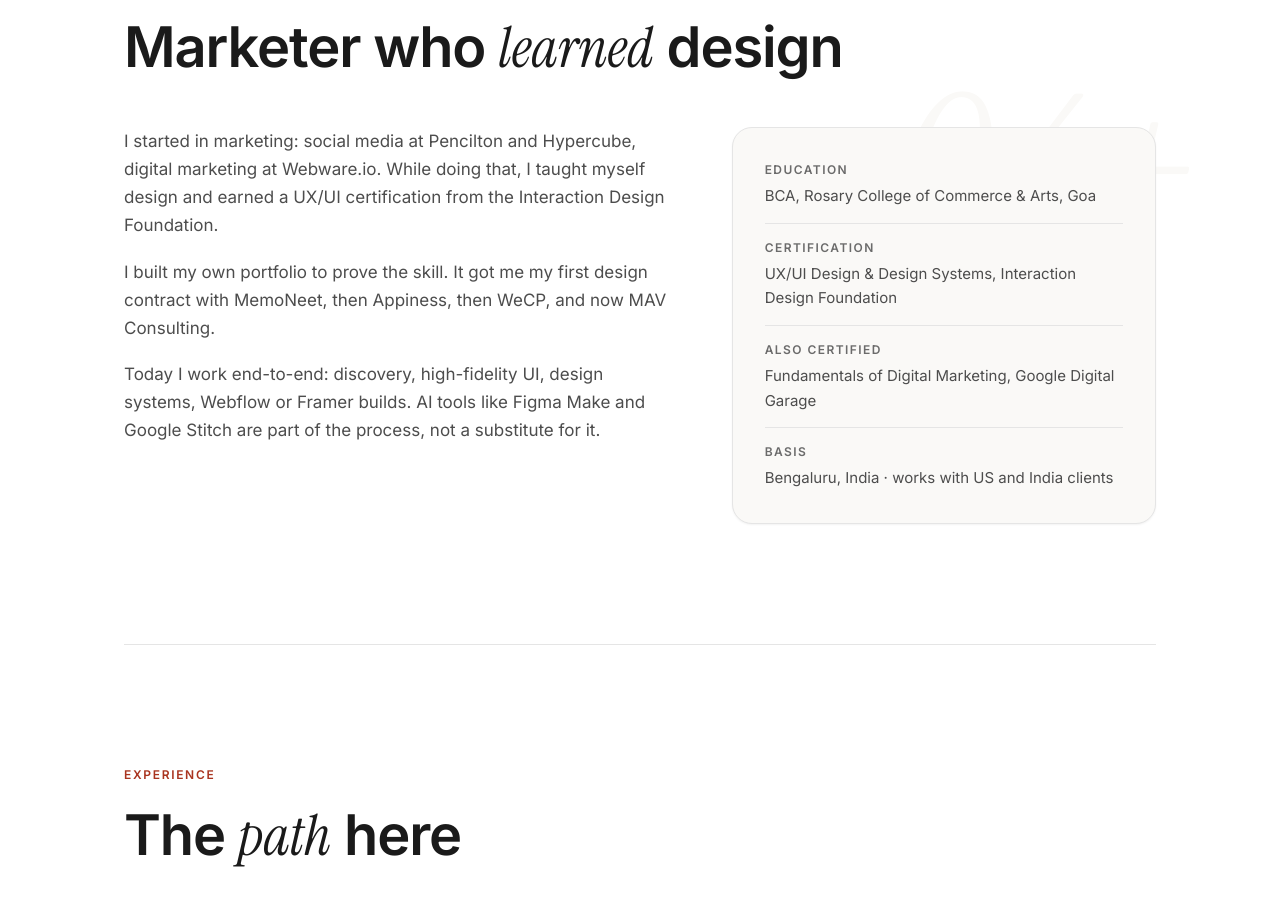
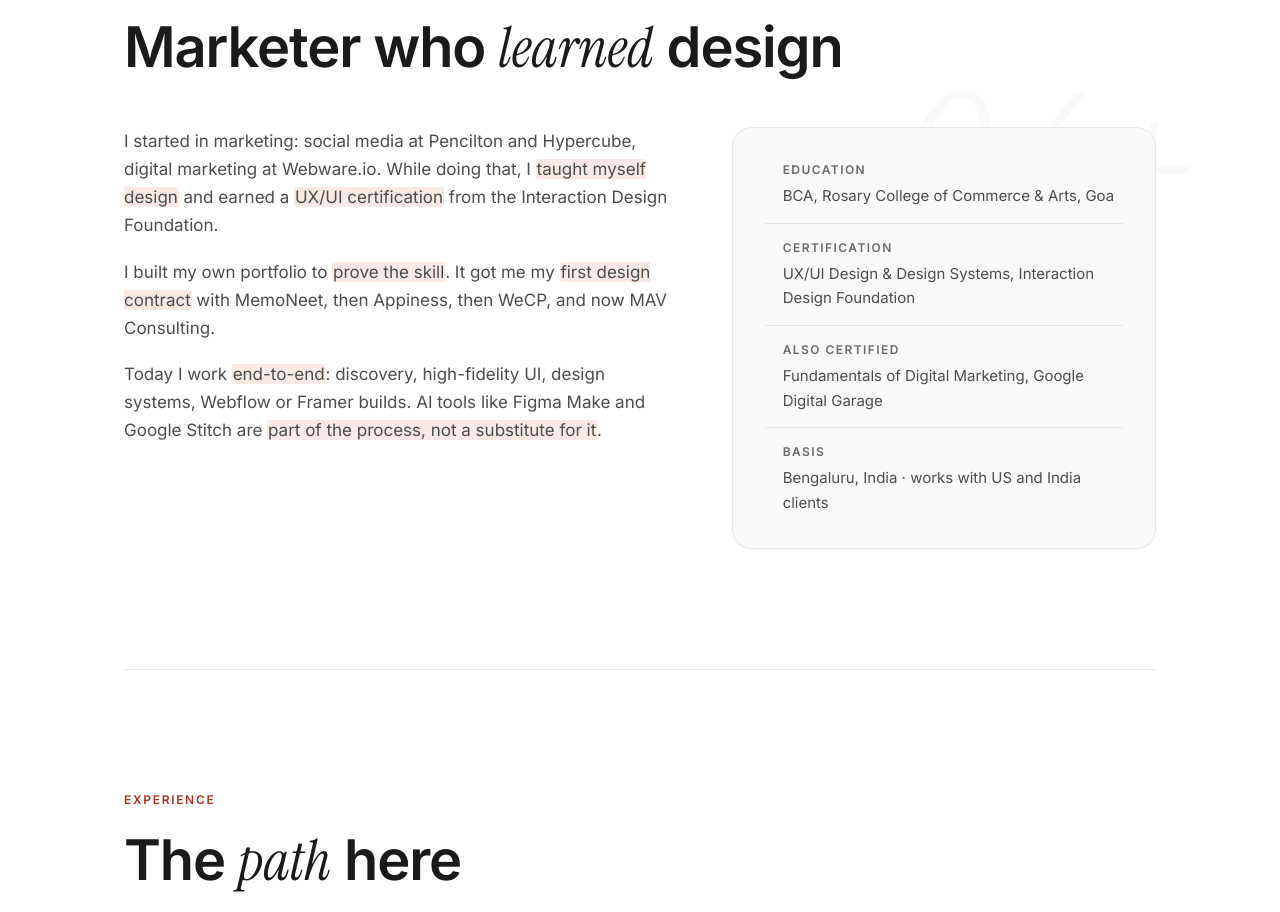
Before and after one commit to sahilpal55/portfolio, a plain HTML site: page index.html in a window 1280 px wide. Shown: the part 983-1895 px from the top of the page. Drawn offline with nearby package versions, Linux system fonts and the light colour scheme.

Commit message:
About: scroll-scrubbed highlight sweep + facts-card hover micros

```diff
--- a/index.html
+++ b/index.html
@@ -196,6 +196,15 @@
   color:var(--bg-tint);line-height:1;pointer-events:none;
   transform:translateY(0);
 }
+.hl{
+  background:var(--accent-soft);
+  background-image:linear-gradient(var(--accent-soft),var(--accent-soft));
+  background-repeat:no-repeat;
+  background-size:100% 62%;
+  background-position:0 78%;
+  border-radius:2px;
+  padding:0 .05em;
+}
 .about-grid{
   display:grid;grid-template-columns:1.3fr 1fr;gap:56px;
   position:relative;z-index:1;
@@ -206,13 +215,29 @@
   border-radius:var(--r-lg);padding:32px;height:fit-content;
   box-shadow:var(--shadow-1);
 }
-.facts-card div{padding:14px 0;border-bottom:1px solid var(--line);font-size:15px;color:var(--ink-2);}
+html.js .facts-card{transition:opacity .6s var(--ease),transform .6s var(--ease),box-shadow .4s var(--ease);}
+html.js .facts-card.in:hover{transform:translateY(-3px) scale(1.02);box-shadow:var(--shadow-hover);}
+.facts-card div{
+  padding:14px 0 14px 18px;border-bottom:1px solid var(--line);
+  font-size:15px;color:var(--ink-2);position:relative;
+  transition:color .3s var(--ease);
+}
 .facts-card div:first-child{padding-top:0;}
 .facts-card div:last-child{border-bottom:none;padding-bottom:0;}
+.facts-card div::before{
+  content:'';position:absolute;left:0;top:50%;
+  width:3px;height:50%;border-radius:2px;background:var(--accent);
+  transform:translateY(-50%) scaleY(0);
+  transition:transform .3s var(--ease);
+}
+.facts-card div:hover::before{transform:translateY(-50%) scaleY(1);}
+.facts-card div:hover{color:var(--ink);}
 .facts-card strong{
   display:block;font-size:12px;font-weight:600;text-transform:uppercase;
   letter-spacing:.12em;color:var(--ink-3);margin-bottom:4px;
+  transition:color .3s var(--ease);
 }
+.facts-card div:hover strong{color:var(--accent);}
 
 /* ============ experience timeline ============ */
 .tl{position:relative;padding:8px 0;}
@@ -488,9 +513,9 @@
       <div class="about-ghost" aria-hidden="true">04+</div>
       <div class="about-grid">
         <div>
-          <p class="rv" data-d="2">I started in marketing: social media at Pencilton and Hypercube, digital marketing at Webware.io. While doing that, I taught myself design and earned a UX/UI certification from the Interaction Design Foundation.</p>
-          <p class="rv" data-d="3">I built my own portfolio to prove the skill. It got me my first design contract with MemoNeet, then Appiness, then WeCP, and now MAV Consulting.</p>
-          <p class="rv" data-d="4">Today I work end-to-end: discovery, high-fidelity UI, design systems, Webflow or Framer builds. AI tools like Figma Make and Google Stitch are part of the process, not a substitute for it.</p>
+          <p class="about-p rv" data-d="2">I started in marketing: social media at Pencilton and Hypercube, digital marketing at Webware.io. While doing that, I <span class="hl">taught myself design</span> and earned a <span class="hl">UX/UI certification</span> from the Interaction Design Foundation.</p>
+          <p class="about-p rv" data-d="3">I built my own portfolio to <span class="hl">prove the skill</span>. It got me my <span class="hl">first design contract</span> with MemoNeet, then Appiness, then WeCP, and now MAV Consulting.</p>
+          <p class="about-p rv" data-d="4">Today I work <span class="hl">end-to-end</span>: discovery, high-fidelity UI, design systems, Webflow or Framer builds. AI tools like Figma Make and Google Stitch are <span class="hl">part of the process, not a substitute for it</span>.</p>
         </div>
         <div class="facts-card rv" data-d="3">
           <div><strong>Education</strong>BCA, Rosary College of Commerce &amp; Arts, Goa</div>
@@ -872,6 +897,19 @@
     tlFill.style.transform = 'none';
   }
 
+  /* about highlight sweep (GSAP, reduced/no-JS = static full highlight) */
+  if (!REDUCED && window.gsap && window.ScrollTrigger) {
+    gsap.registerPlugin(ScrollTrigger);
+    [].slice.call(document.querySelectorAll('.about-p')).forEach(function(host){
+      var hl = host.querySelectorAll('.hl');
+      if (!hl.length) return;
+      gsap.fromTo(hl, {backgroundSize: '0% 62%'}, {
+        backgroundSize: '100% 62%', ease: 'none', stagger: 0.18,
+        scrollTrigger: {trigger: host, start: 'top 88%', end: 'top 30%', scrub: 0.5}
+      });
+    });
+  }
+
   /* lenis smooth scroll, desktop only */
   if (!REDUCED && DESKTOP && window.Lenis) {
     var startLenis = function(){
```
